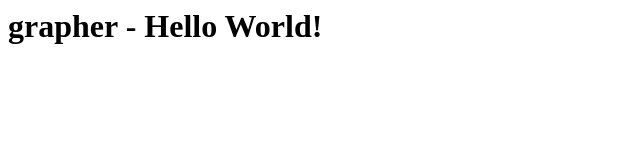
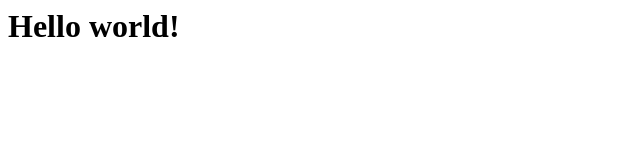
Before and after one commit to Thon-Projects/grapher-js, a plain HTML site: page index.html in a window 1280 px wide. Shown: the whole page, without its empty margins (0-640 px from the left). Drawn offline with Linux system fonts and the light colour scheme.

Commit message:
Update index.html

```diff
--- a/index.html
+++ b/index.html
@@ -1 +1 @@
-<h1>grapher - Hello World!</h1>
+<h1>Hello world!</h1>
```
